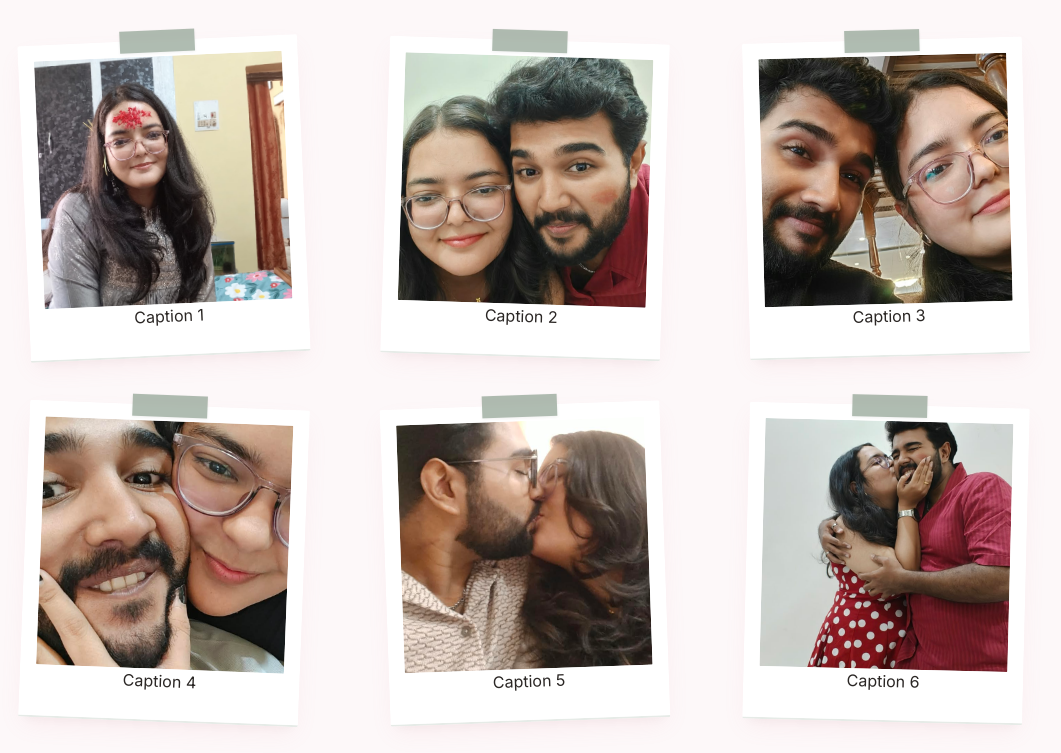
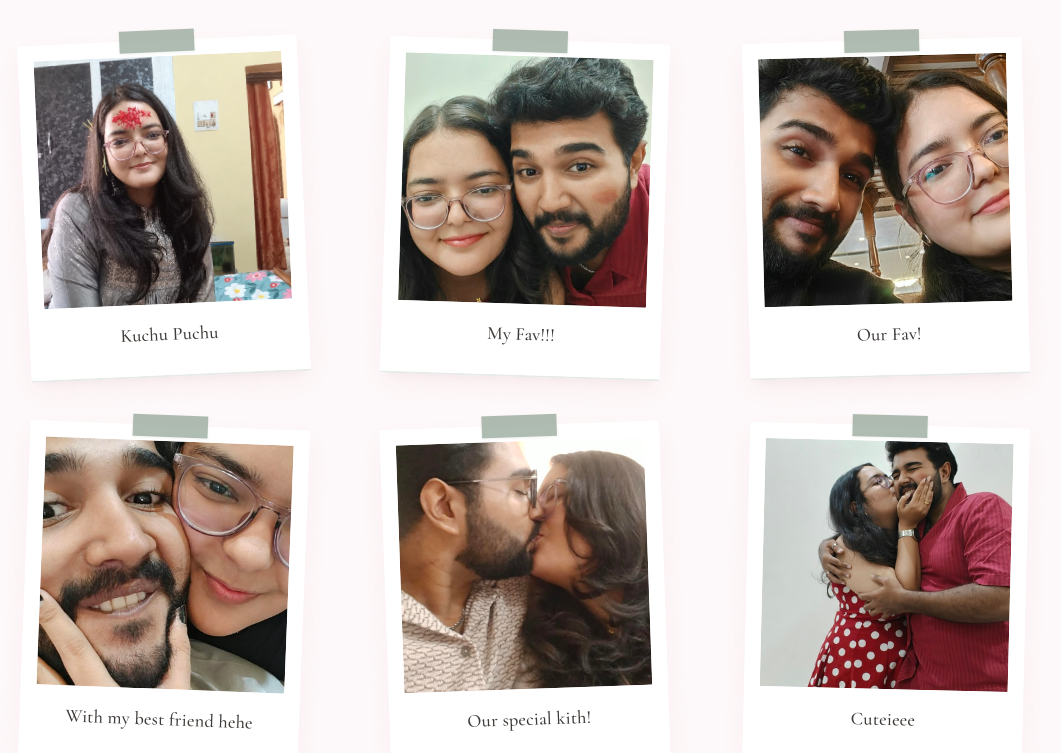
Before and after one commit to Isciencerocket/birthday-wish, a plain HTML site: page index.html in a window 1280 px wide. Shown: the part 776-1529 px from the top of the page, without its empty margins (115-1176 px from the left). Drawn offline with nearby package versions, Linux system fonts and the light colour scheme.

```diff
--- a/index.html
+++ b/index.html
@@ -23,54 +23,55 @@
   </section>
 
   <!-- Gallery -->
-  <section class="moments">
+<section class="moments">
     <h2>Our Moments</h2>
     <div class="gallery">
 
-      <div class="polaroid" onclick="openModal('assets/photos/photo1.jpg', 'Caption 1')">
+      <div class="polaroid" onclick="openModal('assets/photos/photo1.jpg', 'Kuchu Puchu')">
         <div class="tape"></div>
         <img src="assets/photos/photo1.jpg" alt="Memory 1">
-        <p class="Kuchu Puchu">Caption 1</p>
+        <p class="caption">Kuchu Puchu</p>
       </div>
 
-      <div class="polaroid" onclick="openModal('assets/photos/photo2.jpg', 'Caption 2')">
+      <div class="polaroid" onclick="openModal('assets/photos/photo2.jpg', 'My Fav!!!')">
         <div class="tape"></div>
         <img src="assets/photos/photo2.jpg" alt="Memory 2">
-        <p class="My Fav!!!">Caption 2</p>
+        <p class="caption">My Fav!!!</p>
       </div>
 
-      <div class="polaroid" onclick="openModal('assets/photos/photo3.jpg', 'Caption 3')">
+      <div class="polaroid" onclick="openModal('assets/photos/photo3.jpg', 'Our Fav!')">
         <div class="tape"></div>
         <img src="assets/photos/photo3.jpg" alt="Memory 3">
-        <p class="Our Fav!">Caption 3</p>
+        <p class="caption">Our Fav!</p>
       </div>
 
-      <div class="polaroid" onclick="openModal('assets/photos/photo4.jpg', 'Caption 4')">
+      <div class="polaroid" onclick="openModal('assets/photos/photo4.jpg', 'With my best friend hehe')">
         <div class="tape"></div>
         <img src="assets/photos/photo4.jpg" alt="Memory 4">
-        <p class="With my best friend hehe">Caption 4</p>
+        <p class="caption">With my best friend hehe</p>
       </div>
 
-      <div class="polaroid" onclick="openModal('assets/photos/photo5.jpg', 'Caption 5')">
+      <div class="polaroid" onclick="openModal('assets/photos/photo5.jpg', 'Our special kith!')">
         <div class="tape"></div>
         <img src="assets/photos/photo5.jpg" alt="Memory 5">
-        <p class="Our special kith!">Caption 5</p>
+        <p class="caption">Our special kith!</p>
       </div>
 
-      <div class="polaroid" onclick="openModal('assets/photos/photo6.jpg', 'Caption 6')">
+      <div class="polaroid" onclick="openModal('assets/photos/photo6.jpg', 'Cuteieee')">
         <div class="tape"></div>
         <img src="assets/photos/photo6.jpg" alt="Memory 6">
-        <p class="Cuteieee">Caption 6</p>
+        <p class="caption">Cuteieee</p>
       </div>
 
-      <div class="polaroid" onclick="openModal('assets/photos/photo7.jpg', 'Caption 7')">
+      <div class="polaroid" onclick="openModal('assets/photos/photo7.jpg', 'Cutieee 2.0')">
         <div class="tape"></div>
         <img src="assets/photos/photo7.jpg" alt="Memory 7">
-        <p class="Cutieee 2.0">Caption 7</p>
+        <p class="caption">Cutieee 2.0</p>
       </div>
 
     </div>
   </section>
+
 
   <!-- Letter -->
   <section class="letter-container">
```
